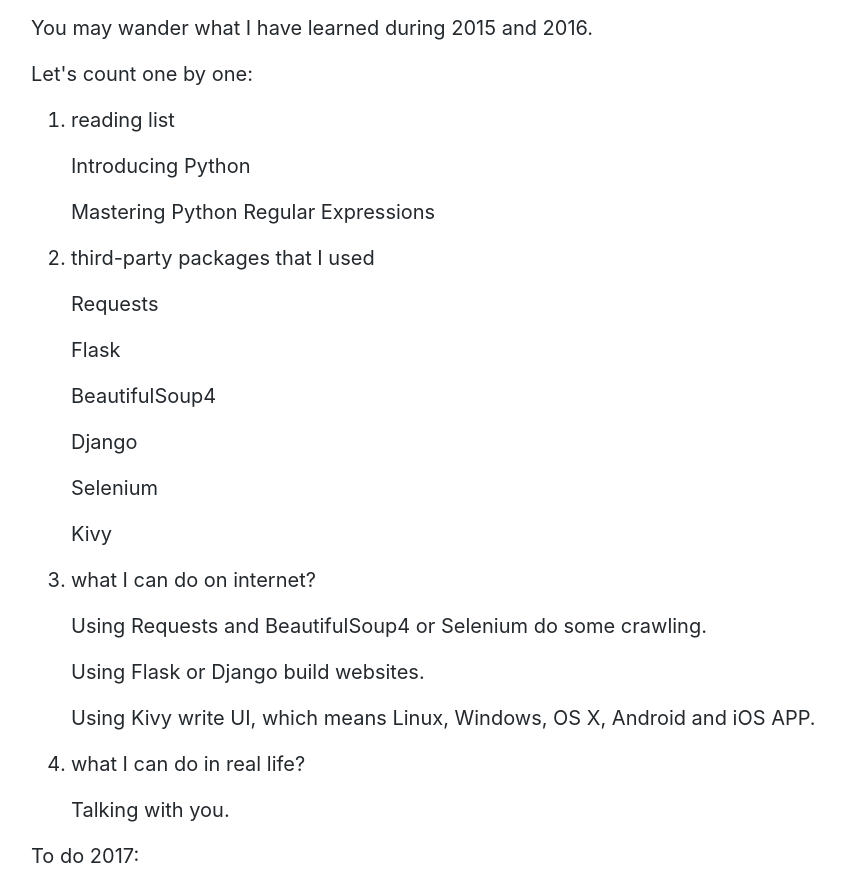
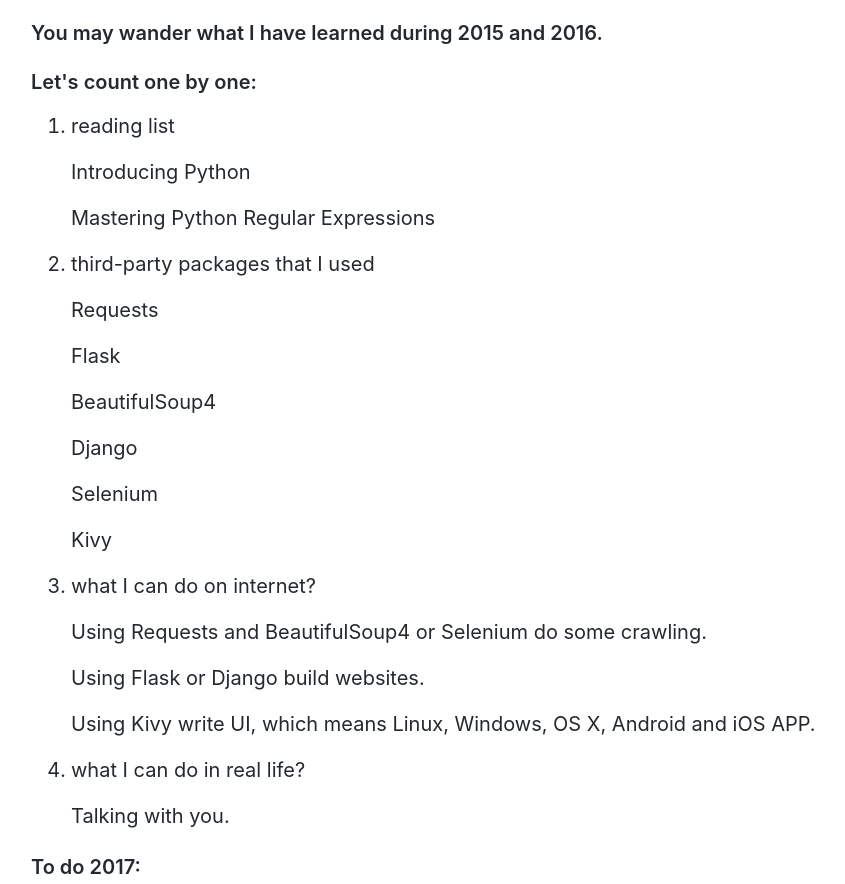
Before and after one commit to yingshaoxo/ysblogger, a plain HTML site: page post/Review in 2015 and 2016.html in a window 1280 px wide. Shown: the part 119-1003 px from the top of the page, without its empty margins (164-1009 px from the left). Drawn offline with nearby package versions, Linux system fonts and the light colour scheme; some packages are replaced by stand-ins of ours.

Commit message:
make it useble

```diff
--- a/article/setting.json
+++ b/article/setting.json
@@ -1 +1 @@
-{"article/Review in 2015 and 2016.md": 1519098528.3941453, "article/Basic terminal shotcuts.md": 1519098324.9591541, "article/Basic Vim Commands.md": 1519098041.5940588, "article/I firmly Believe.md": 1519097440.0609858, "article/FFmpeg speed up video.md": 1519096184.0547533, "article/How to use docker.md": 1519096503.7233176}
+{"article/Review in 2015 and 2016.md": 1519098627.7221074, "article/Basic terminal shotcuts.md": 1519098324.9591541, "article/Basic Vim Commands.md": 1519098041.5940588, "article/I firmly Believe.md": 1519097440.0609858, "article/FFmpeg speed up video.md": 1519096184.0547533, "article/How to use docker.md": 1519096503.7233176}
--- a/post/Review in 2015 and 2016.html
+++ b/post/Review in 2015 and 2016.html
@@ -30,9 +30,9 @@
 <article class="markdown-body">
 <h1>Review in 2015 and 2016</h1>
 
-<p>You may wander what I have learned during 2015 and 2016.</p>
+<h4>You may wander what I have learned during 2015 and 2016.</h4>
 
-<p>Let's count one by one:</p>
+<h4>Let's count one by one:</h4>
 
 <ol>
 <li><p>reading list</p>
@@ -65,7 +65,7 @@
 <p>Talking with you.</p></li>
 </ol>
 
-<p>To do 2017:</p>
+<h4>To do 2017:</h4>
 
 <ol>
 <li>At least solve 100 algorithm problems during this year</li>
```
Also changed, not shown: 1 other file.
